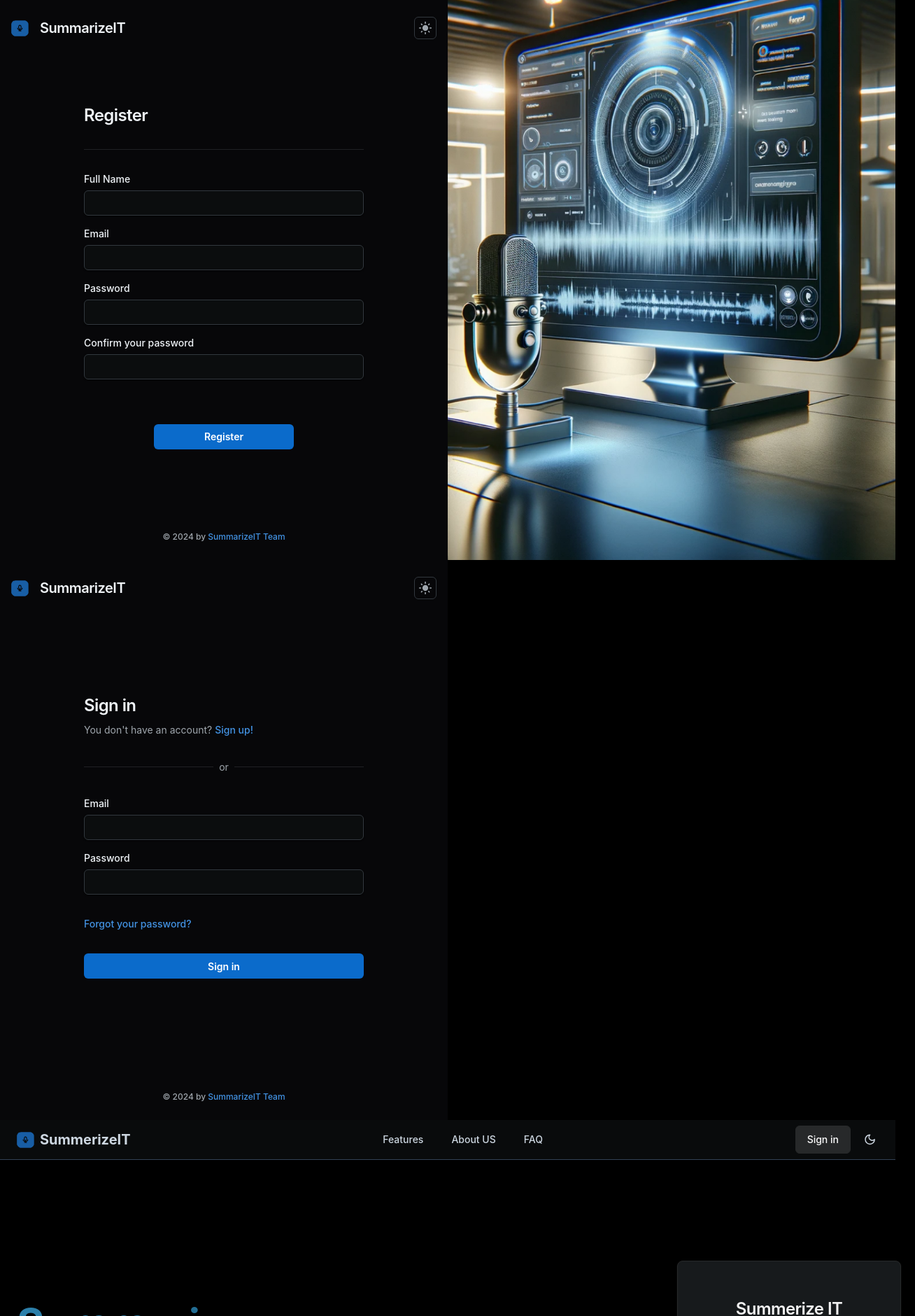
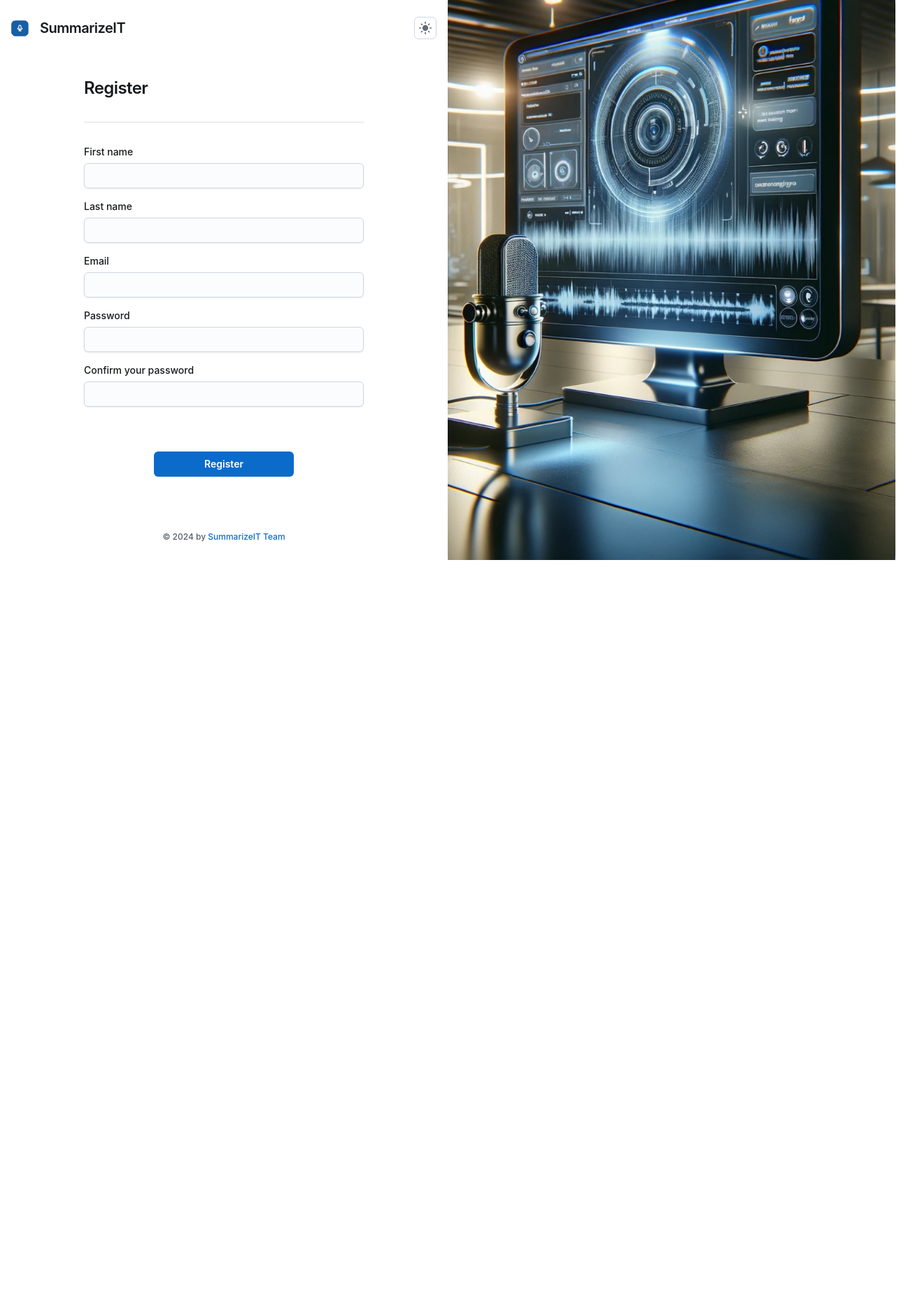
Before and after one commit to SummarizeIT/frontend, a React (Vite) app: page /signUp in a window 1280 px wide. Shown: the top 1880 px of the page at 70% size, 1308 px wide, since content can reach past the window. After the commit the page ends 800 px from the top, so only its background shows below. Built offline with nearby package versions, Linux system fonts and the light colour scheme.

Commit message:
Add Routes to the pages
Make it possible to go from landing page to sign in page and from sign in page to the sign up page

```diff
--- a/package.json
+++ b/package.json
@@ -28,6 +28,7 @@
     "lucide-react": "^0.294.0",
     "react": "^18.2.0",
     "react-dom": "^18.2.0",
+    "react-router-dom": "^6.22.3",
     "tailwind-merge": "^2.1.0",
     "tailwindcss-animate": "^1.0.7"
   },
--- a/src/components/Navbar.tsx
+++ b/src/components/Navbar.tsx
@@ -16,6 +16,7 @@ import { buttonVariants } from "./ui/button";
 import { Menu } from "lucide-react";
 import { ModeToggle } from "./mode-toggle";
 import { LogoIcon } from "./Icons";
+import { Link } from "react-router-dom";
 
 interface RouteProps {
   href: string;
@@ -82,15 +83,14 @@ export const Navbar = () => {
                       {label}
                     </a>
                   ))}
-                  <a
-                    href="#"
-                    target="_blank"
-                    className={`w-[110px] border ${buttonVariants({
+                  <Link
+                    to="/signIn"
+                    className={`border ${buttonVariants({
                       variant: "secondary",
                     })}`}
                   >
                     Sign in
-                  </a>
+                  </Link>
                 </nav>
               </SheetContent>
             </Sheet>
@@ -112,14 +112,12 @@ export const Navbar = () => {
           </nav>
 
           <div className="hidden md:flex gap-2">
-            <a
-              href="#"
-              target="_blank"
+            <Link
+              to="/signIn"
               className={`border ${buttonVariants({ variant: "secondary" })}`}
             >
               Sign in
-            </a>
-
+            </Link>
             <ModeToggle />
           </div>
         </NavigationMenuList>
--- a/src/index.tsx
+++ b/src/index.tsx
@@ -2,16 +2,22 @@ import { ThemeProvider } from "@/components/theme-provider.tsx";
 import React from "react";
 import ReactDOM from "react-dom/client";
 import SignInPage from "./pages/auth/signIn.tsx";
-import SignUpPage from "./pages/auth/signUp.tsx";
 import "./styles/index.css";
 import Landingpage from "./landingpage.tsx";
+import { BrowserRouter, Routes,Route} from "react-router-dom";
+import SignUpPage from "./pages/auth/signUp.tsx";
 
 ReactDOM.createRoot(document.getElementById("root")!).render(
   <React.StrictMode>
+    <BrowserRouter>
     <ThemeProvider>
-      <SignUpPage />
-      <SignInPage />
-      <Landingpage />
-    </ThemeProvider>
+      <Routes>
+        <Route path="/" element={<Landingpage/>} />
+        <Route path="/signIn" element={<SignInPage />} />
+        <Route path="/signUp" element={<SignUpPage />} />
+      </Routes>
+      </ThemeProvider>
+    </BrowserRouter>
+
   </React.StrictMode>
 );
--- a/src/pages/auth/signIn.tsx
+++ b/src/pages/auth/signIn.tsx
@@ -16,6 +16,7 @@ import DarkModeRoundedIcon from "@mui/icons-material/DarkModeRounded";
 import LightModeRoundedIcon from "@mui/icons-material/LightModeRounded";
 import { LogoIcon } from "../../components/Icons";
 import loginImg from "../../assets/loginimg.png";
+import { Link as RouterLink } from "react-router-dom";
 
 interface FormElements extends HTMLFormControlsCollection {
   email: HTMLInputElement;
@@ -131,9 +132,12 @@ export default function SignInPage() {
                 </Typography>
                 <Typography level="body-sm">
                   You don't have an account?{" "}
-                  <Link href="./signUp" level="title-sm">
+                  <RouterLink
+                    to="/signUp"
+                    style={{ textDecoration: 'underline', color: '#1976d2', cursor: 'pointer' }}
+                  >
                     Sign up!
-                  </Link>
+                  </RouterLink>
                 </Typography>
               </Stack>
             </Stack>
--- a/src/pages/auth/signUp.tsx
+++ b/src/pages/auth/signUp.tsx
@@ -16,11 +16,14 @@ import DarkModeRoundedIcon from "@mui/icons-material/DarkModeRounded";
 import LightModeRoundedIcon from "@mui/icons-material/LightModeRounded";
 import { LogoIcon } from "../../components/Icons";
 import loginImg from "../../assets/loginimg.png";
+import { Navigate, useNavigate } from "react-router-dom";
 
 interface FormElements extends HTMLFormControlsCollection {
+  firstName: HTMLInputElement;
+  lastName: HTMLInputElement;
   email: HTMLInputElement;
   password: HTMLInputElement;
-  persistent: HTMLInputElement;
+  confirmpassword: HTMLInputElement;
 }
 interface SignInFormElement extends HTMLFormElement {
   readonly elements: FormElements;
@@ -51,8 +54,12 @@ function ColorSchemeToggle(props: IconButtonProps) {
 }
 
 export default function SignUpPage() {
+  const [showPassword] = React.useState(false);
+  const [showConfirmPassword] = React.useState(false);
+  const navigate = useNavigate();
+
   return (
-    <CssVarsProvider defaultMode="dark" disableTransitionOnChange>
+    <CssVarsProvider defaultMode="system" disableTransitionOnChange>
       <CssBaseline />
       <GlobalStyles
         styles={{
@@ -144,16 +151,44 @@ export default function SignUpPage() {
                   event.preventDefault();
                   const formElements = event.currentTarget.elements;
                   const data = {
+                    firstName: formElements.firstName.value,
+                    lastName: formElements.lastName.value,
                     email: formElements.email.value,
                     password: formElements.password.value,
-                    persistent: formElements.persistent.checked,
+                    confirmpassword: formElements.confirmpassword.value,
                   };
+                  // This regular expression checks for:
+                  // At least one lowercase letter ((?=.*[a-z]))
+                  // At least one uppercase letter ((?=.*[A-Z]))
+                  // At least one digit ((?=.*\d))
+                  // At least one special character ((?=.*[@$!%*?&]))
+                  // A minimum length of 8 characters ([A-Za-z\d@$!%*?&]{8,})
+                  const passwordRegex =
+                    /^(?=.*[a-z])(?=.*[A-Z])(?=.*\d)(?=.*[@$!%*?&])[A-Za-z\d@$!%*?&]{8,}$/;
+                  if (!passwordRegex.test(data.password)) {
+                    alert(
+                      "Password must be at least 8 characters long, include at least one uppercase letter, one lowercase letter, one number, and one special character."
+                    );
+                    return;
+                  }
+
+                  if (data.password !== data.confirmpassword) {
+                    alert("Passwords do not match.");
+                    return;
+                  }
+
                   alert(JSON.stringify(data, null, 2));
+                  navigate("/signin");
+
                 }}
               >
                 <FormControl required>
-                  <FormLabel>Full Name</FormLabel>
-                  <Input type="text" name="name" />
+                  <FormLabel>First name</FormLabel>
+                  <Input type="text" name="firstName" />
+                </FormControl>
+                <FormControl required>
+                  <FormLabel>Last name</FormLabel>
+                  <Input type="text" name="lastName" />
                 </FormControl>
                 <FormControl required>
                   <FormLabel>Email</FormLabel>
@@ -161,11 +196,11 @@ export default function SignUpPage() {
                 </FormControl>
                 <FormControl required>
                   <FormLabel>Password</FormLabel>
-                  <Input type="password" name="password" />
+                    <Input type={showPassword ? "text" : "password"} name="password"/>
                 </FormControl>
                 <FormControl required>
                   <FormLabel>Confirm your password</FormLabel>
-                  <Input type="password" name="confirmpassword" />
+                  <Input type={showConfirmPassword ? "text" : "password"} name="confirmpassword" />
                 </FormControl>
                 <Stack gap={4} sx={{ mt: 2 }}>
                   <Box
```
Also changed, not shown: 1 other file (tests, documents, lock files or other folders).
